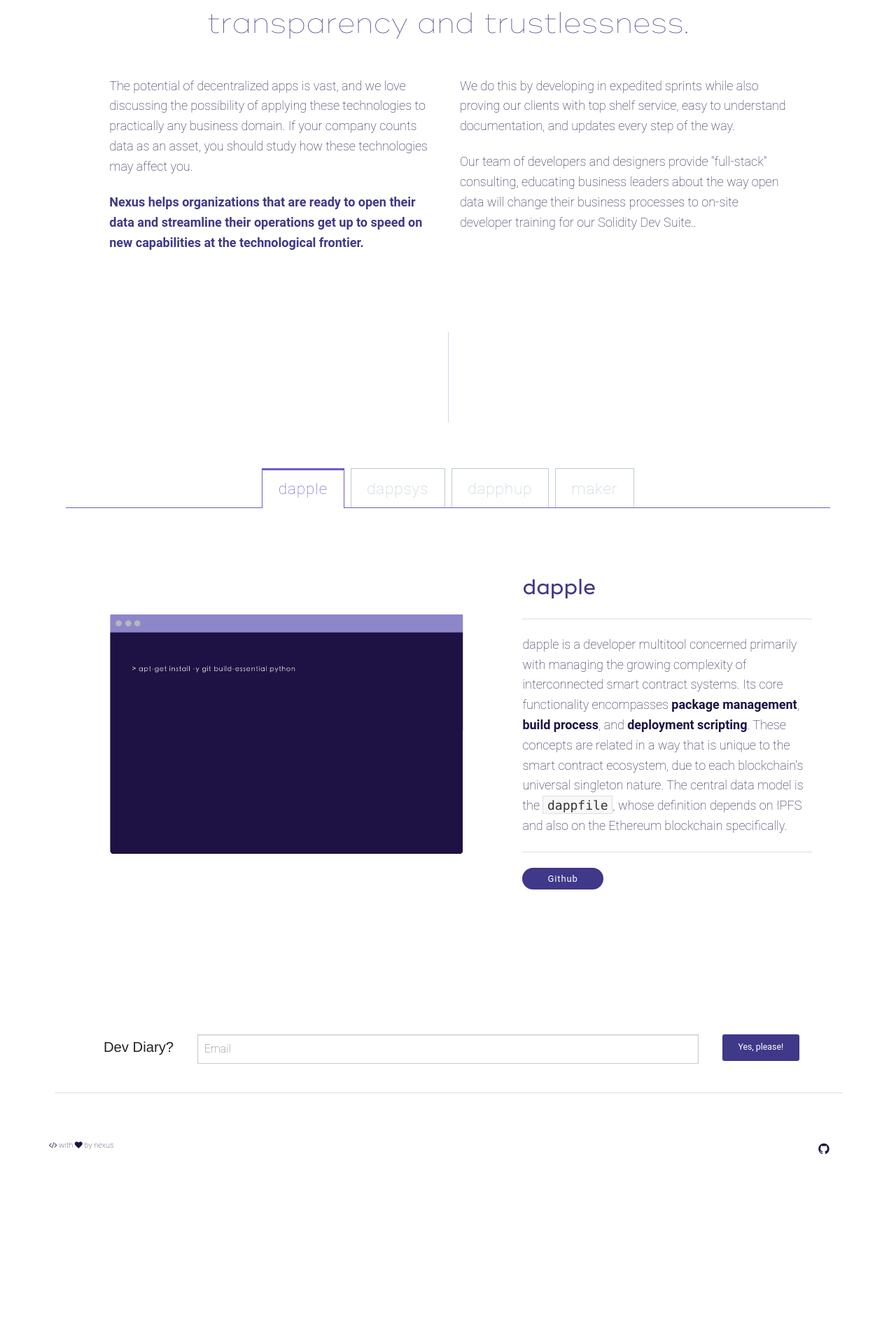
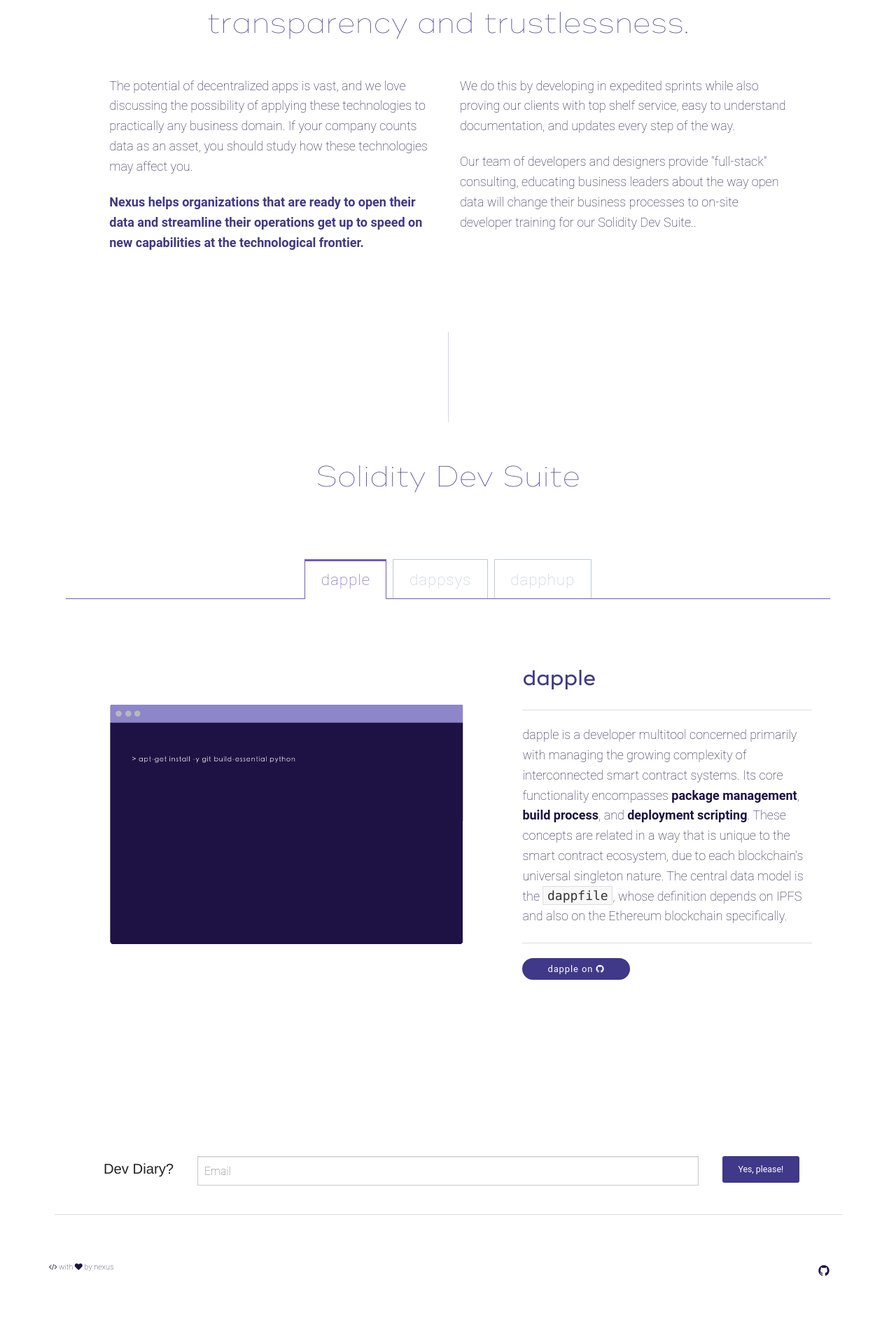
Before and after one commit to nexusdev/nexus-repo-list, a Jekyll site: the page built from index.md, in a window 1280 px wide. Shown: the part 1173-3072 px from the top of the page at 70% size. Built offline with Jekyll 4.4.1, drawn with Linux system fonts in a browser that asks for light colours; nearby versions of some CDN libraries; a style sheet for code colours, icons or effects is not loaded; before the commit the page ends 2897 px from its top, so only the background shows below that.

Commit message:
design updates & clean up

```diff
--- a/_includes/footer.html
+++ b/_includes/footer.html
@@ -1,4 +1,3 @@
-{% include newsletter.html %}
 
 
 <footer class="site-footer row" role="contentinfo">
--- a/_includes/hero.html
+++ b/_includes/hero.html
@@ -7,9 +7,9 @@
        <h1 class="">Decentralized Application R&D Firm</h1>
 
 
-        <ul class="mtl  round secondary button-group ">
-  <li><a href="#" class="button">about</a></li>
-  <li><a href="#" class="button ">github</a></li>
+        <ul class="mtl round secondary button-group ">
+  <li><a href="#about" class="button">about</a></li>
+    <li><a href="https://www.github.com/nexusdev" target="_blank" class="button ">github</a></li>
 </ul>
       </div>
     </div>
--- a/_includes/nav.html
+++ b/_includes/nav.html
@@ -1,4 +1,4 @@
-<li><a href="#">about</a></li>
-<li><a href="#">products</a></li>
+<li><a href="#about">about</a></li>
+<li><a href="#products">products</a></li>
 <li><a href="http://blog.nexusdev.us">blog</a></li>
 <li><a href="mailto:contact@nexusdev.us">contact</a></li>
--- a/_includes/tabs-products.html
+++ b/_includes/tabs-products.html
@@ -1,20 +1,14 @@
-
-<center>
-<img  class="  pbl" src="../media/images/line-p.svg"  />
-</center>
-
 
 <div id="tabs" class="tabs">
     <nav>
         <ul>
-            <li><a href="#section-1"><span>dapple</span></a></li>
-            <li><a href="#section-2"><span>dappsys</span></a></li>
-            <li><a href="#section-3"><!--<svg class="icon-twitter"><use xlink:href="/media/products/icons.svg#icon-dapphub"></use></svg>--><span>dapphup</span></a></li>
-            <li><a href="#section-4"><span>maker</span></a></li>
+            <li><a href="#dapple"><span>dapple</span></a></li>
+            <li><a href="#dappsys"><span>dappsys</span></a></li>
+            <li><a href="#dapphub-io"><!--<svg class="icon-twitter"><use xlink:href="/media/products/icons.svg#icon-dapphub"></use></svg>--><span>dapphup</span></a></li>
         </ul>
     </nav>
     <div class="content">
-        <section id="section-1">
+        <section id="dapple">
 
           <div class="row">
                     <div class="columns small-12 medium-7">
@@ -25,68 +19,49 @@
           <div class="columns small-12 medium-5">
                 <h3>dapple</h3>
                 <hr>
-
                 <p>dapple is a developer multitool concerned primarily with managing the growing complexity of interconnected smart contract systems. Its core functionality encompasses <b>package management</b>, <b>build process</b>, and <b>deployment scripting</b>.
                 These concepts are related in a way that is unique to the smart contract ecosystem, due to each blockchain's universal singleton nature. The central data model is the <code>dappfile</code>, whose definition depends on IPFS and also on the Ethereum blockchain specifically. </p>
                   <hr>
-                  <a href="" class="button  round">Github</a>
+                  <a href="https://github.com/nexusdev/dapple" target="_blank" class="button round">dapple on <i class="fa fa-github"></i> </a>
             </div>
 
 
     </div>
         </section>
-      <section id="section-2">
+      <section id="dappsys">
 
         <div class="row ">
-        <div class="columns small-12 medium-4">
+        <div class="columns small-12 medium-7">
 <img data-interchange="[../media/products/dapple-content.gif, (default)], [../media/products/dapple-content.gif, (retina)]">
 
                 </div>
-        <div class="columns small-12 medium-8">
+        <div class="columns small-12 medium-5">
               <h3>dapp<b class="font-weight:bold">sys</b></h3>
-
+                <hr>
               <p>dappsys is a Solidity framework for building multi-contract systems. All contract logic must find a balance between flexibility against self-imposed constraints.   </p>
+              <p class="">dappsys 0.1.0 has undergone an initial <span class="highlight">third-party audit by Piper Merriam of Quick Left, Inc</span></p>
+                  <hr>
+                  <a href="https://github.com/nexusdev/dapple" target="_blank" class="button round"> dappsys on <i class="fa fa-github"></i></a>
           </div>
 </div>
       </section>
-        <section id="section-3">
+        <section id="dapphub-io">
 
           <div class="row ">
-          <div class="columns small-12 medium-4">
+          <div class="columns small-12 medium-7">
   <img data-interchange="[../media/products/dapple-content.gif, (default)], [../media/products/dapple-content.gif, (retina)]">
 
                   </div>
-          <div class="columns small-12 medium-8">
+          <div class="columns small-12 medium-5">
                 <h3>dapp<b class="font-weight:bold">hub.io</b></h3>
-
-                <p>dappsys is a Solidity framework for building multi-contract systems. All contract logic must find a balance between flexibility against self-imposed constraints.   </p>
+                <hr>
+                <p>On-chain dapple package index and web-based explorer. </p>
+                    <hr>
+                    <a href="https://github.com/nexusdev/dapphub" target="_blank" class="button round">dapphub.io on <i class="fa fa-github"></i> </a>
             </div>
   </div>
         </section>
-        <section id="section-4">
-            <div class="mediabox">
-                <h3>Tomato Cucumber Curd</h3>
-                <p>Chickweed okra pea winter purslane coriander yarrow sweet pepper radish garlic brussels sprout groundnut summer purslane earthnut pea tomato spring onion azuki bean gourd. </p>
-            </div>
-            <div class="mediabox">
-                <h3>Mushroom Green</h3>
-                <p>Salsify taro catsear garlic gram celery bitterleaf wattle seed collard greens nori. Grape wattle seed kombu beetroot horseradish carrot squash brussels sprout chard.</p>
-            </div>
 
-        </section>
-        <section id="section-5">
-            <div class="mediabox">
-                <h3>Radish Tomato</h3>
-                <p>Catsear cauliflower garbanzo yarrow salsify chicory garlic bell pepper napa cabbage lettuce tomato kale arugula melon sierra leone bologi rutabaga tigernut.</p>
-            </div>
-            <div class="mediabox">
-                <h3>Fennel Wasabi</h3>
-                <p>Sea lettuce gumbo grape kale kombu cauliflower salsify kohlrabi okra sea lettuce broccoli celery lotus root carrot winter purslane turnip greens garlic.</p>
-            </div>
-            <div class="mediabox">
-                <h3>Red Tofu Wrap</h3>
-                <p>Green horseradish azuki bean lettuce avocado asparagus okra. Kohlrabi radish okra azuki bean corn fava bean mustard tigernut wasabi tofu broccoli mixture soup.</p>
-            </div>
-        </section>
+
     </div><!-- /content -->
 </div><!-- /tabs -->
--- a/_layouts/landing.html
+++ b/_layouts/landing.html
@@ -19,7 +19,7 @@
 {% include hero.html %}
 
 
-        <div class="row">
+        <div class="row" id="about">
           <section role="main">
             <div class="small-12 columns before-features">
 
@@ -30,8 +30,13 @@
         </div>
 
 
-      <section class="features">
+      <section class="features" id="products">
           <div class="row">
+                        <center>
+                        <img  class="mal" src="../media/images/line-p.svg"  />
+                        </center>
+            <h2 class="text-center mbm">Solidity Dev Suite</h2>
+
           <div class="small-12 columns mtl ">
               {% include tabs-products.html %}
 
@@ -40,5 +45,17 @@
       </section>
 
 
+      <section class="maker" id="maker">
+          <div class="row">
+          <div class="small-12  medium-10 medium-offset-1 columns mtl ">
+
+          </div>
+          </div>
+      </section>
+
+
+
+              {% include newsletter.html %}
+
 <!-- Add Footer  -->
 {% include footer.html %}
--- a/scss/_custom.scss
+++ b/scss/_custom.scss
@@ -75,7 +75,10 @@
     fill: currentColor;
 }
 
-
+.highlight {
+	font-weight: 700;
+	color: $primary-color;
+}
 
 button, .button {
   transition: all 0.3s ease 0s !important;
--- a/scss/_tabs.scss
+++ b/scss/_tabs.scss
@@ -158,8 +158,8 @@
 	}
 
 	.tabs nav ul li {
-		width: 25%;
-		width: calc(25% + 1px);
+		width: 33.333%;
+		width: calc(33.333% + 1px);
 		margin: 0 0 0 -1px;
 	}
 
```
Also changed, not shown: css/style.css.
